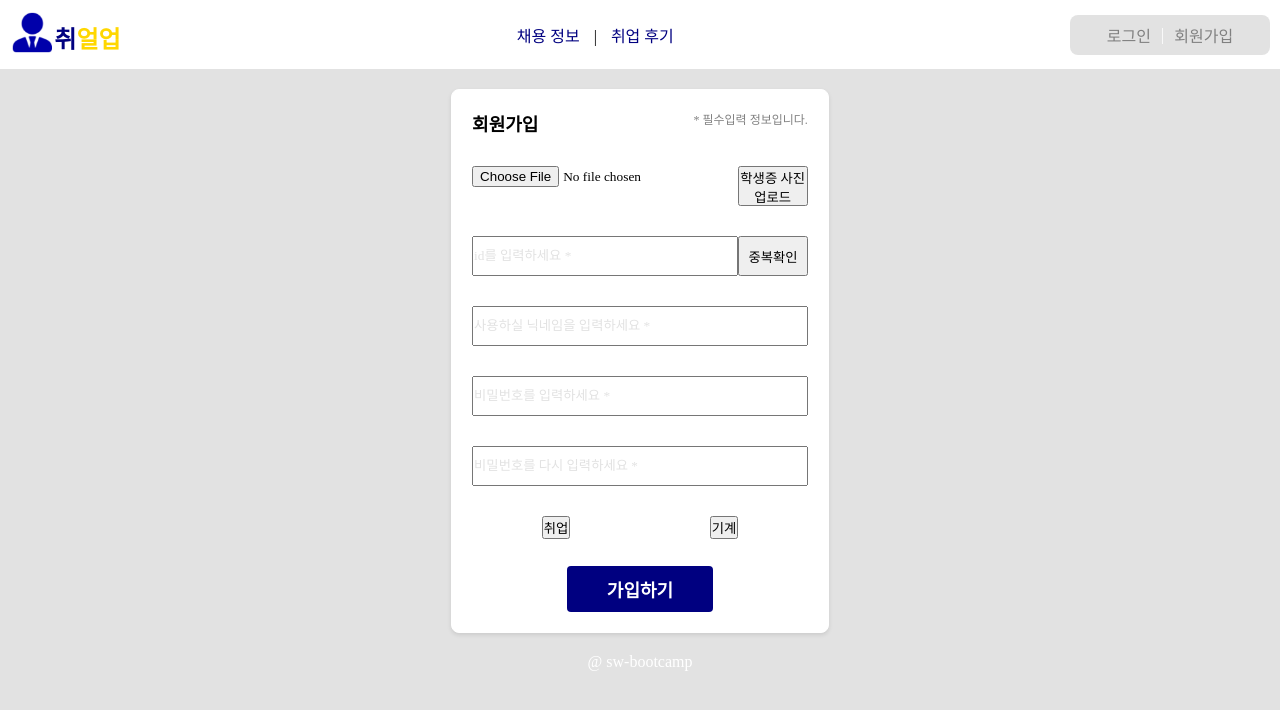
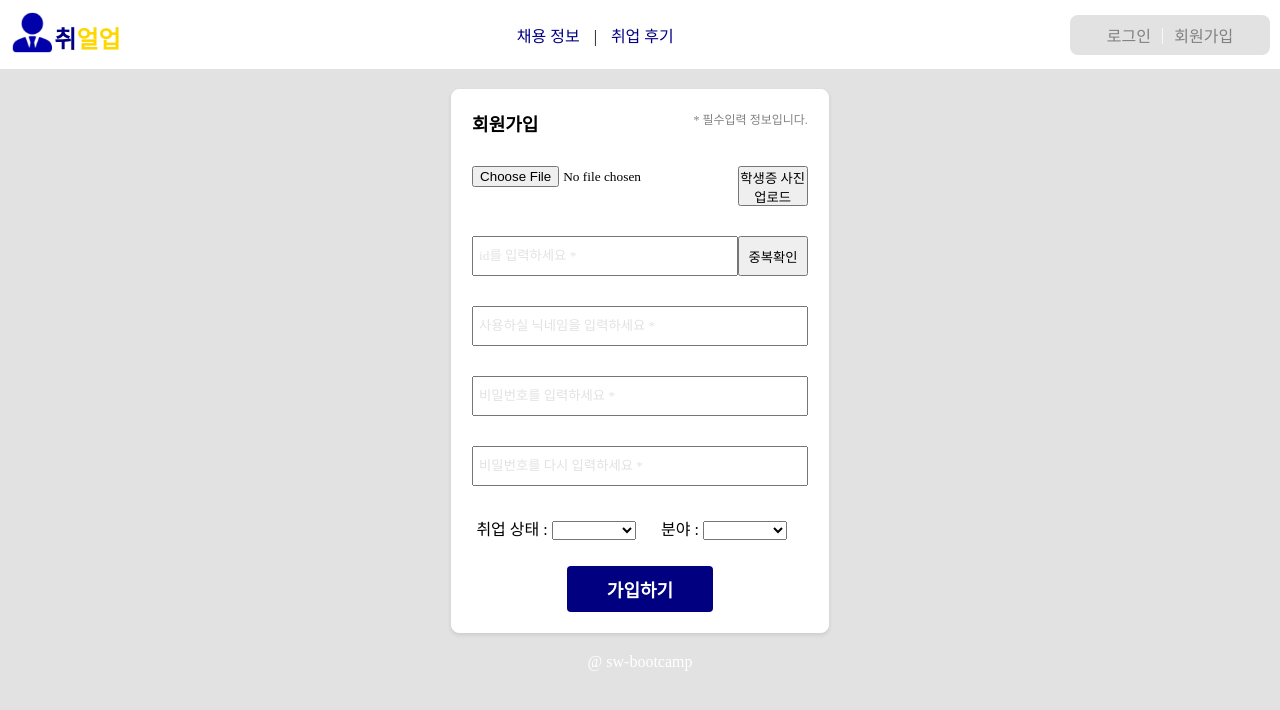
Before and after one commit to hyeon020723/cheerup, a Vue app: page /signup in a window 1280 px wide. Shown: the top 710 px of the page. Built offline with nearby package versions, Linux system fonts and the light colour scheme; a web font is replaced by a local one.

Commit message:
frontSignUp

```diff
--- a/src/components/signUp.vue
+++ b/src/components/signUp.vue
@@ -3,11 +3,13 @@
   <article class="contents">
     <div class="signUpCard">
       <!-- 카드형식으로 만들기 위해 전체를 묶음-->
-
+      <form @submit.prevent="submitForm">
         <div class="signUp">
           <!-- 제일 윗 줄 -->
           <span style="font-size: 18px"><b>회원가입</b></span>
-        <span style="font-size: 12px; color: gray">* 필수입력 정보입니다.</span>
+          <span style="font-size: 12px; color: gray"
+            >* 필수입력 정보입니다.</span
+          >
         </div>
 
         <div class="inputCard">
@@ -70,30 +72,25 @@
         <div class="inputCard">
           <!-- 여섯번째 줄 -->
           <div class="dropdown">
-          <button class="dropbtn" @click="toggleEmploymentStatus">
-            {{ employmentStatus }}
-          </button>
-          <div class="dropdown-content" v-show="showEmploymentStatus">
-            <a
+            <label for="employmentStatus"> 취업 상태 : </label>
+            <select id="employmentStatus" v-model="selectedEmploymentStatus">
+              <option
                 v-for="status in employmentStatusOptions"
                 :key="status"
-              @click="selectEmploymentStatus(status)"
-              >{{ status }}</a
+                :value="status"
               >
+                {{ status }}
+              </option>
+            </select>
           </div>
-        </div>
+
           <div class="dropdown">
-          <button class="dropbtn" @click="toggleCategory">
-            {{ category }}
-          </button>
-          <div class="dropdown-content" v-show="showCategory">
-            <a
-              v-for="item in categoryOptions"
-              :key="item"
-              @click="selectCategory(item)"
-              >{{ item }}</a
-            >
-          </div>
+            <label for="category"> 분야 : </label>
+            <select id="category" v-model="selectedCategory">
+              <option v-for="item in categoryOptions" :key="item" :value="item">
+                {{ item }}
+              </option>
+            </select>
           </div>
         </div>
 
@@ -102,6 +99,7 @@
         <div class="submit">
           <button class="submitBtn">가입하기</button>
         </div>
+      </form>
     </div>
   </article>
 </template>
@@ -111,13 +109,12 @@ export default {
   name: "cheerupSignup",
   data() {
     return {
-      employmentStatus: "취업", // 초기값 설정
       showEmploymentStatus: false, // 드롭다운 토글 변수
       employmentStatusOptions: ["취업", "취업준비생"], // 취업 상태 옵션들
 
-      category: "기계", // 초기값 설정
       showCategory: false, // 드롭다운 토글 변수
       categoryOptions: [
+        "-",
         "개발",
         "경영마케팅",
         "제조업",
@@ -129,6 +126,15 @@ export default {
         "교육",
         "기타",
       ], // 카테고리 옵션들
+
+      //받아올 데이터 입력받을 곳
+      choice: "",
+      email: "",
+      nickName: "",
+      password: "",
+      checkPassword: "",
+      employmentStatus: "",
+      category: "",
     };
   },
   methods: {
@@ -151,6 +157,18 @@ export default {
       this.category = item;
       this.showCategory = false;
     },
+    submitForm() {
+      const userData = {
+        //eslint-disable-line no-unused-vars
+        choice: this.choice,
+        email: this.email,
+        nickName: this.nickName,
+        password: this.password,
+        checkPassword: this.checkPassword,
+        employmentStatus: this.employmentStatus,
+        category: this.category,
+      };
+    },
   },
 };
 </script>
@@ -166,6 +184,10 @@ article {
   display: flex;
   justify-content: center;
   align-items: center;
+}
+
+::placeholder {
+  padding-left: 5px;
 }
 
 .signUpCard {
```
Lines whose indentation alone changed are shown as unchanged.
